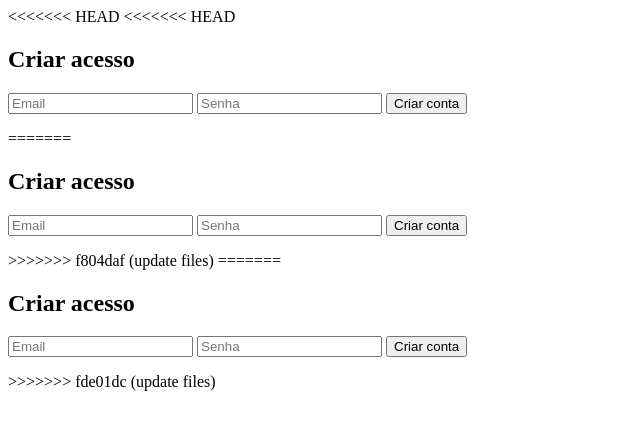
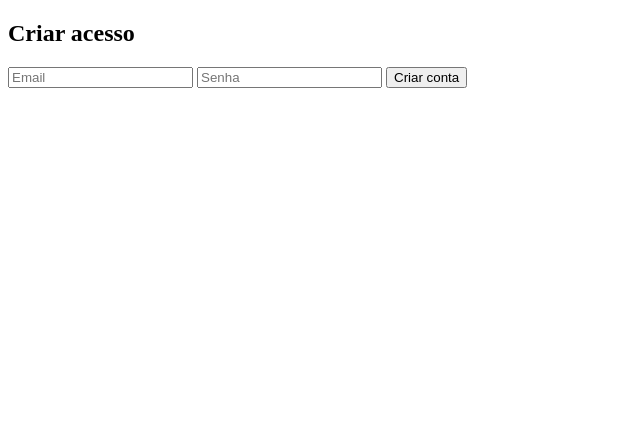
Before and after one commit to Russkkk/qualificador-leads-ia, a plain HTML site: page onboarding.html in a window 1280 px wide. Shown: the whole page, without its empty margins (0-640 px from the left). Drawn offline with Linux system fonts and the light colour scheme.

Commit message:
Fix merge conflict in onboarding.html
Removed merge conflict markers and cleaned up HTML.

```diff
--- a/onboarding.html
+++ b/onboarding.html
@@ -1,5 +1,3 @@
-<<<<<<< HEAD
-<<<<<<< HEAD
 <!DOCTYPE html>
 <html>
 <body>
@@ -11,35 +9,3 @@
   </form>
 </body>
 </html>
-
-
-
-=======
-<!DOCTYPE html>
-<html>
-<body>
-  <h2>Criar acesso</h2>
-  <form action="https://qualificador-leads-i-a.onrender.com/criar_cliente" method="POST">
-    <input name="email" placeholder="Email" required>
-    <input name="password" type="password" placeholder="Senha" required>
-    <button>Criar conta</button>
-  </form>
-</body>
-</html>
-
-
-
->>>>>>> f804daf (update files)
-=======
-<!DOCTYPE html>
-<html>
-<body>
-  <h2>Criar acesso</h2>
-  <form action="https://qualificador-leads-i-a.onrender.com/criar_cliente" method="POST">
-    <input name="email" placeholder="Email" required>
-    <input name="password" type="password" placeholder="Senha" required>
-    <button>Criar conta</button>
-  </form>
-</body>
-</html>
->>>>>>> fde01dc (update files)
```
